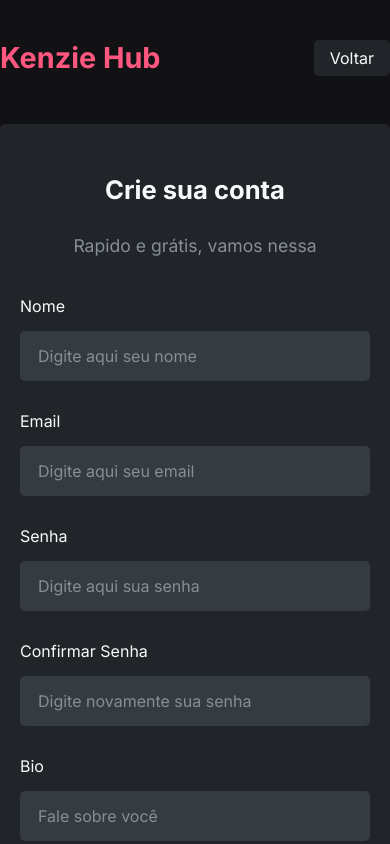
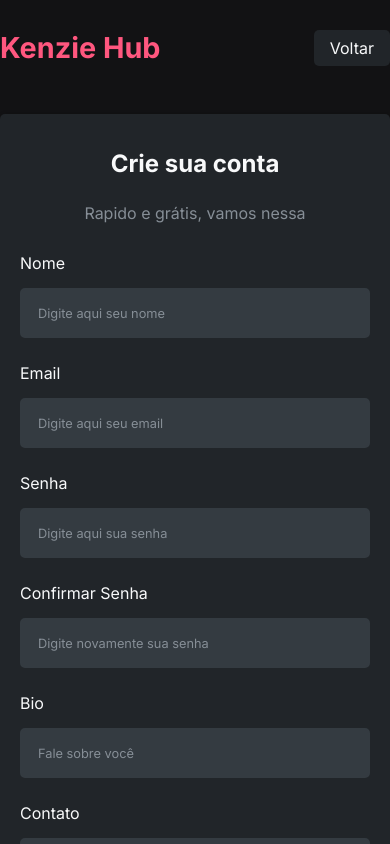
Before and after one commit to Derick-Almeida/kenzie_hub, a React (Create React App) app: page /register in a window 390 px wide. Shown: the top 844 px of the page. Built offline with nearby package versions, Linux system fonts and the light colour scheme.

Commit message:
feat - Mobile/Desktop

```diff
--- a/src/Pages/Home/style.js
+++ b/src/Pages/Home/style.js
@@ -23,17 +23,68 @@ export const Header = styled.div`
 
     h2 {
       text-transform: capitalize;
+      font-size: 1.5rem;
       color: var(--grey-0);
     }
 
     span {
       color: var(--grey-1);
+      font-size: 1.1rem;
     }
   }
 
   header {
     padding: 35px 20%;
     margin-bottom: 20px;
+  }
+
+  @media (max-width: 750px) {
+    header,
+    nav {
+      padding: 20px;
+
+      h2 {
+        font-size: 1rem;
+        text-align: center;
+      }
+    }
+
+    header {
+      padding: 35px 20px;
+
+      span {
+        font-size: 0.9rem;
+        text-align: center;
+      }
+    }
+  }
+
+  @media (min-width: 1600px) {
+    header,
+    nav {
+      padding: 20px 20%;
+
+      h1 {
+        font-size: 3rem;
+      }
+
+      button {
+        font-size: 2rem;
+      }
+
+      h2 {
+        font-size: 2.5rem;
+      }
+
+      span {
+        font-size: 2rem;
+      }
+    }
+
+    header {
+      padding: 35px 20%;
+      margin-bottom: 20px;
+    }
   }
 `;
 
@@ -47,6 +98,7 @@ export const TechList = styled.div`
 
     p {
       color: var(--white);
+      font-size: 1rem;
     }
 
     svg {
@@ -104,6 +156,45 @@ export const TechList = styled.div`
       margin-top: 10px;
     }
   }
+
+  @media (max-width: 750px) {
+    padding: 20px;
+  }
+
+  @media (min-width: 1600px) {
+    > div {
+      p {
+        font-size: 2.5rem;
+      }
+      svg {
+        font-size: 2.5rem;
+
+        height: 50px;
+        width: 50px;
+      }
+    }
+
+    .tech__list {
+      padding: 40px;
+      height: 880px;
+      max-height: 880px;
+      overflow-y: auto;
+      border-radius: 15px;
+
+      li {
+        padding: 25px;
+        font-size: 2rem;
+
+        span {
+          font-size: 1.5rem;
+        }
+      }
+
+      li + li {
+        margin-top: 25px;
+      }
+    }
+  }
 `;
 
 const rotateIcon = keyframes`
@@ -144,4 +235,29 @@ export const Content = styled.div`
   p {
     font-size: 2rem;
   }
+
+  @media (max-width: 425px) {
+    svg {
+      font-size: 3.5rem;
+    }
+    svg + svg {
+      margin-left: 20px;
+    }
+    p {
+      font-size: 1.7rem;
+    }
+  }
+
+  @media (min-width: 1600px) {
+    margin: 180px auto;
+
+    svg {
+      font-size: 8rem;
+      margin-bottom: 50px;
+    }
+
+    p {
+      font-size: 4rem;
+    }
+  }
 `;
--- a/src/Pages/Login/style.js
+++ b/src/Pages/Login/style.js
@@ -1,4 +1,15 @@
-import styled from "styled-components";
+import styled, { keyframes } from "styled-components";
+
+const showForm = keyframes`
+from {
+  transform:  translateY(-50px);
+  opacity: 0;
+}
+to{
+  transform:  translateY(0px);
+  opacity:1;
+}
+`;
 
 export const Container = styled.div`
   min-height: 100vh;
@@ -9,6 +20,9 @@ export const Container = styled.div`
   display: flex;
   flex-direction: column;
   align-items: center;
+
+  animation: ${showForm} 0.6s linear;
+  transition: 0.3s;
 
   header {
     width: 100%;
@@ -22,6 +36,17 @@ export const Container = styled.div`
       font-size: 1.8rem;
     }
   }
+
+  @media (min-width: 1600px) {
+    max-width: 800px;
+    padding: 60px 0;
+
+    header {
+      h1 {
+        font-size: 3rem;
+      }
+    }
+  }
 `;
 
 export const Content = styled.div`
@@ -33,13 +58,13 @@ export const Content = styled.div`
 
   display: flex;
   flex-direction: column;
-  gap: 40px;
+  gap: 30px;
 
   form {
     display: flex;
     flex-direction: column;
     align-items: center;
-    gap: 30px;
+    gap: 25px;
 
     h2 {
       color: var(--grey-0);
@@ -63,4 +88,36 @@ export const Content = styled.div`
     width: 100%;
     height: 60px;
   }
+
+  @media (min-width: 1600px) {
+    padding: 80px 40px 60px 40px;
+    border-radius: 15px;
+
+    form {
+      gap: 50px;
+
+      h2 {
+        font-size: 2.6rem;
+      }
+
+      input {
+        height: 100px;
+      }
+
+      button {
+        height: 100px;
+        font-size: 2rem;
+        margin-top: 20px;
+      }
+    }
+
+    span {
+      font-size: 2rem;
+    }
+
+    button {
+      height: 100px;
+      font-size: 2rem;
+    }
+  }
 `;
--- a/src/Pages/Register/style.js
+++ b/src/Pages/Register/style.js
@@ -1,4 +1,15 @@
-import styled from "styled-components";
+import styled, { keyframes } from "styled-components";
+
+const showForm = keyframes`
+from {
+  transform:  translateY(-50px);
+  opacity: 0;
+}
+to{
+  transform:  translateY(0px);
+  opacity:1;
+}
+`;
 
 export const Container = styled.div`
   min-height: 100vh;
@@ -9,6 +20,9 @@ export const Container = styled.div`
   display: flex;
   flex-direction: column;
   align-items: center;
+
+  animation: ${showForm} 0.6s linear;
+  transition: 0.3s;
 
   header {
     width: 100%;
@@ -24,6 +38,25 @@ export const Container = styled.div`
 
     button {
       font-size: 1rem;
+    }
+  }
+
+  @media (max-width: 425px) {
+    max-width: 400px;
+    padding: 30px 0;
+  }
+  @media (min-width: 1600px) {
+    max-width: 900px;
+    padding: 80px 0;
+
+    header {
+      h1 {
+        font-size: 3rem;
+      }
+
+      button {
+        font-size: 2rem;
+      }
     }
   }
 `;
@@ -58,4 +91,54 @@ export const Content = styled.div`
       margin-top: 10px;
     }
   }
+
+  @media (max-width: 425px) {
+    padding: 35px 20px 25px 20px;
+    input {
+      font-size: 0.8rem;
+    }
+
+    form {
+      gap: 25px;
+      h2 {
+        font-size: 1.5rem;
+      }
+
+      > span {
+        font-size: 1rem;
+        margin-bottom: 5px;
+      }
+
+      button {
+        height: 50px;
+      }
+    }
+  }
+  @media (min-width: 1600px) {
+    padding: 80px 40px 60px 40px;
+    border-radius: 15px;
+
+    form {
+      gap: 40px;
+
+      h2 {
+        font-size: 2.6rem;
+      }
+
+      > span {
+        font-size: 2.1rem;
+        margin-bottom: 10px;
+      }
+
+      input {
+        height: 100px;
+      }
+
+      button {
+        height: 100px;
+        margin-top: 20px;
+        font-size: 2rem;
+      }
+    }
+  }
 `;
--- a/src/Style/global.js
+++ b/src/Style/global.js
@@ -47,4 +47,32 @@ export default createGlobalStyle`
         border-radius: 20px;
         background-color: var(--grey-2);
     }
+    @media (max-width: 425px) {
+        ::-webkit-scrollbar{
+            width: 1px;
+        }
+        ::-webkit-scrollbar-thumb{
+            background-color: transparent;
+        }
+    }
+    @media (min-width: 1600px){
+        .Toastify {
+            font-size: 2rem;
+        }
+        .Toastify__toast-icon{
+            width: 40px;
+        }
+        .Toastify__progress-bar{
+            height: 10px;
+        }
+        .Toastify__close-button > svg{
+            height: 32px;
+    width: 30px;
+        }
+        :root {
+            --toastify-toast-width: 500px;
+            --toastify-toast-min-height: 100px;
+            --toastify-toast-max-height: 1000px;
+        }
+    }
 `;
--- a/src/components/Input/style.js
+++ b/src/components/Input/style.js
@@ -18,6 +18,7 @@ export const Container = styled.div`
   > div:nth-child(1) {
     color: var(--grey-0);
     margin-bottom: 15px;
+    font-size: 1rem;
 
     span {
       color: var(--error);
@@ -41,6 +42,7 @@ export const Container = styled.div`
       color: var(--grey-0);
       border-bottom: 1px solid var(--grey-3);
 
+      font-size: 1rem;
       line-height: 40px;
       cursor: pointer;
       padding: 0 10px;
@@ -54,6 +56,33 @@ export const Container = styled.div`
 
   .hidden {
     display: none;
+  }
+
+  @media (min-width: 1600px) {
+    > div:nth-child(1) {
+      font-size: 1.8rem;
+    }
+
+    ul {
+      width: 100%;
+      position: absolute;
+
+      background: var(--grey-2);
+      box-shadow: var(--shadow) 2px 2px 5px;
+
+      margin-top: 5px;
+      border-radius: 5px;
+
+      animation: ${showOptions} 0.3s;
+      transition: 0.5s;
+
+      li {
+        font-size: 2rem;
+
+        line-height: 60px;
+        padding: 15px 25px;
+      }
+    }
   }
 `;
 
@@ -99,4 +128,23 @@ export const InputContainer = styled.div`
       font-size: 2rem;
     }
   }
+
+  @media (min-width: 1600px) {
+    input {
+      height: 80px;
+      padding: 0 20px;
+      font-size: 2rem;
+    }
+
+    span {
+      height: 80px;
+
+      svg {
+        height: 80px;
+        right: 20px;
+
+        font-size: 3rem;
+      }
+    }
+  }
 `;
--- a/src/components/Modal/style.js
+++ b/src/components/Modal/style.js
@@ -79,4 +79,37 @@ export const Container = styled.div`
       }
     }
   }
+
+  @media (min-width: 1600px) {
+    .box {
+      min-width: 30%;
+
+      .header {
+        padding: 25px;
+
+        h2 {
+          font-size: 2rem;
+        }
+        svg {
+          font-size: 2.5rem;
+        }
+      }
+
+      form {
+        padding: 40px;
+        gap: 40px;
+
+        .buttons {
+          button + button {
+            margin-left: 10px;
+          }
+        }
+        button {
+          margin-bottom: 25px;
+          height: 80px;
+          font-size: 2rem;
+        }
+      }
+    }
+  }
 `;
```
